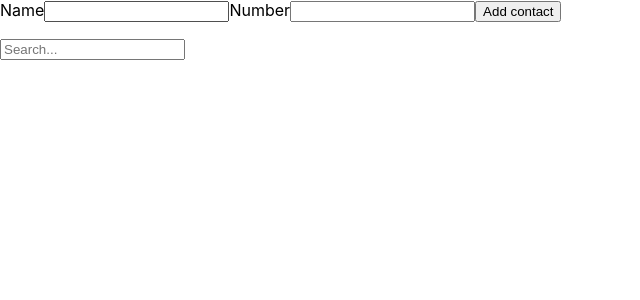
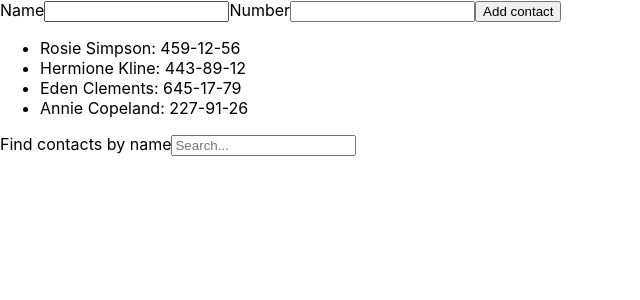
Before and after one commit to cod3provider/woolf-react-hw-02-phonebook, a React (Create React App) app: page / in a window 1280 px wide. Shown: the top 300 px of the page, without its empty margins (0-640 px from the left). Built offline with nearby package versions, Linux system fonts and the light colour scheme.

Commit message:
refactored filter: add Filter component

```diff
--- a/src/components/App.jsx
+++ b/src/components/App.jsx
@@ -3,14 +3,20 @@
 
 import ContactsForm from './ContactsForm/ContactsForm';
 import ContactsList from './ContactsList/ContactsList';
+import Filter from './Filter/Filter';
 
 class App extends Component {
   state = {
-    contacts: [],
+    contacts: [
+      {id: 'id-1', name: 'Rosie Simpson', number: '459-12-56'},
+      {id: 'id-2', name: 'Hermione Kline', number: '443-89-12'},
+      {id: 'id-3', name: 'Eden Clements', number: '645-17-79'},
+      {id: 'id-4', name: 'Annie Copeland', number: '227-91-26'},
+    ],
+    filter: '',
     name: '',
-    number: '',
-    filter: '',
-  };
+    number: ''
+  }
 
   createContact = ({ name, number }) => {
     this.setState(prevState => {
@@ -30,20 +36,20 @@
   }
 
   getFilteredContacts = () => {
-    const { contacts, name, filter } = this.state;
+    const { contacts, filter } = this.state;
     return contacts.filter(contact => contact.name.toLowerCase().includes(filter.toLowerCase()));
   }
 
   render() {
     console.log(this.state);
     const { createContact, handleFilterChange } = this;
-    const { contacts } = this.state;
+    const { filter } = this.state;
     const filteredContacts = this.getFilteredContacts();
     return (
       <>
         <ContactsForm onSubmit={createContact} />
         <ContactsList contacts={filteredContacts} />
-        <input type='text' value={this.state.filter} onChange={handleFilterChange} placeholder='Search...' />
+        <Filter value={filter} handleChange={handleFilterChange} />
       </>
     );
   }
--- /dev/null
+++ b/src/components/Filter/Filter.jsx
@@ -0,0 +1,12 @@
+const Filter = ({value, handleChange}) => {
+  return (
+    <>
+      <label>
+        Find contacts by name
+        <input type='text' value={value} onChange={handleChange} placeholder='Search...' />
+      </label>
+    </>
+  );
+};
+
+export default Filter;
```
